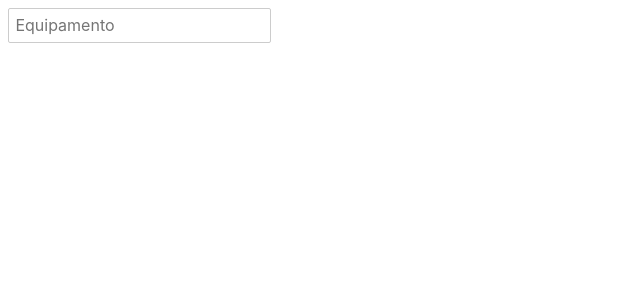
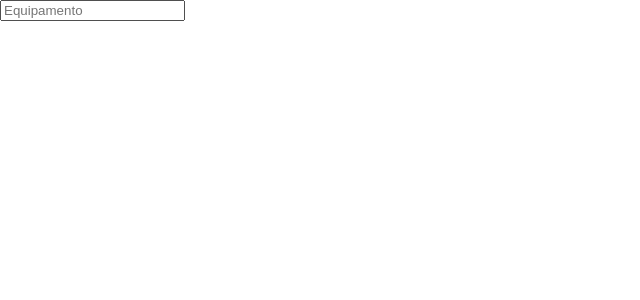
Before and after one commit to CollabCodeTech/collabhealth, a Svelte app: page / in a window 1280 px wide. Shown: the top 300 px of the page, without its empty margins (0-640 px from the left). Built offline with nearby package versions, Linux system fonts and the light colour scheme.

Commit message:
Add the reset.css in storybook the projetc

```diff
--- /dev/null
+++ b/public/css/reset.css
@@ -0,0 +1,129 @@
+/* http://meyerweb.com/eric/tools/css/reset/
+   v2.0 | 20110126
+   License: none (public domain)
+*/
+
+html,
+body,
+div,
+span,
+applet,
+object,
+iframe,
+h1,
+h2,
+h3,
+h4,
+h5,
+h6,
+p,
+blockquote,
+pre,
+a,
+abbr,
+acronym,
+address,
+big,
+cite,
+code,
+del,
+dfn,
+em,
+img,
+ins,
+kbd,
+q,
+s,
+samp,
+small,
+strike,
+strong,
+sub,
+sup,
+tt,
+var,
+b,
+u,
+i,
+center,
+dl,
+dt,
+dd,
+ol,
+ul,
+li,
+fieldset,
+form,
+label,
+legend,
+table,
+caption,
+tbody,
+tfoot,
+thead,
+tr,
+th,
+td,
+article,
+aside,
+canvas,
+details,
+embed,
+figure,
+figcaption,
+footer,
+header,
+hgroup,
+menu,
+nav,
+output,
+ruby,
+section,
+summary,
+time,
+mark,
+audio,
+video {
+  margin: 0;
+  padding: 0;
+  border: 0;
+  font-size: 100%;
+  font: inherit;
+  vertical-align: baseline;
+}
+/* HTML5 display-role reset for older browsers */
+article,
+aside,
+details,
+figcaption,
+figure,
+footer,
+header,
+hgroup,
+menu,
+nav,
+section {
+  display: block;
+}
+body {
+  line-height: 1;
+}
+ol,
+ul {
+  list-style: none;
+}
+blockquote,
+q {
+  quotes: none;
+}
+blockquote:before,
+blockquote:after,
+q:before,
+q:after {
+  content: '';
+  content: none;
+}
+table {
+  border-collapse: collapse;
+  border-spacing: 0;
+}
--- a/public/global.css
+++ b/public/global.css
@@ -1,62 +1 @@
-html, body {
-	position: relative;
-	width: 100%;
-	height: 100%;
-}
-
-body {
-	color: #333;
-	margin: 0;
-	padding: 8px;
-	box-sizing: border-box;
-	font-family: -apple-system, BlinkMacSystemFont, "Segoe UI", Roboto, Oxygen-Sans, Ubuntu, Cantarell, "Helvetica Neue", sans-serif;
-}
-
-a {
-	color: rgb(0,100,200);
-	text-decoration: none;
-}
-
-a:hover {
-	text-decoration: underline;
-}
-
-a:visited {
-	color: rgb(0,80,160);
-}
-
-label {
-	display: block;
-}
-
-input, button, select, textarea {
-	font-family: inherit;
-	font-size: inherit;
-	padding: 0.4em;
-	margin: 0 0 0.5em 0;
-	box-sizing: border-box;
-	border: 1px solid #ccc;
-	border-radius: 2px;
-}
-
-input:disabled {
-	color: #ccc;
-}
-
-input[type="range"] {
-	height: 0;
-}
-
-button {
-	color: #333;
-	background-color: #f4f4f4;
-	outline: none;
-}
-
-button:active {
-	background-color: #ddd;
-}
-
-button:focus {
-	border-color: #666;
-}
+@import './css/reset.css';
```
Also changed, not shown: 1 other file (tests, documents, lock files or other folders).
